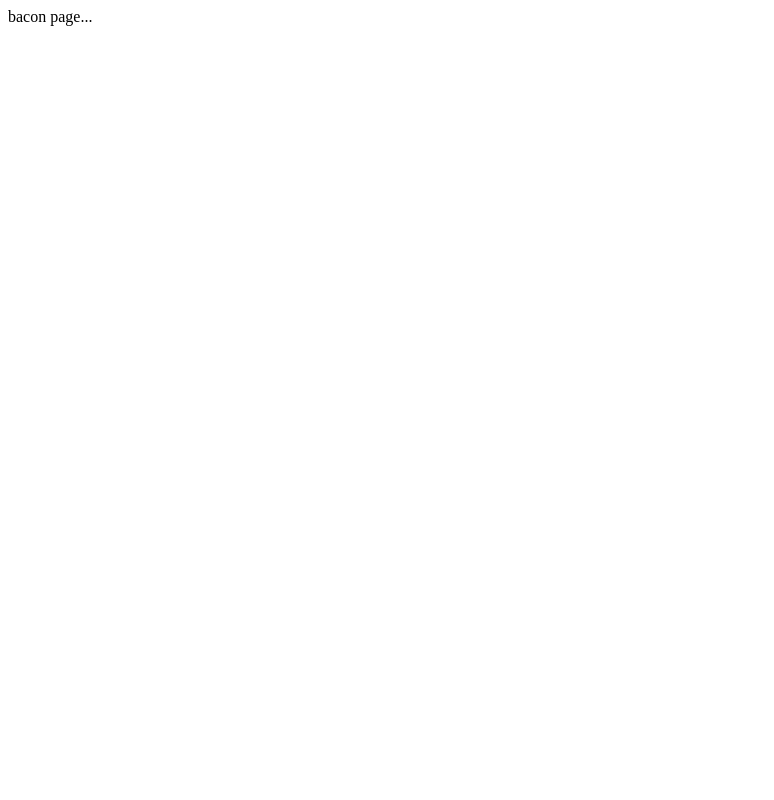
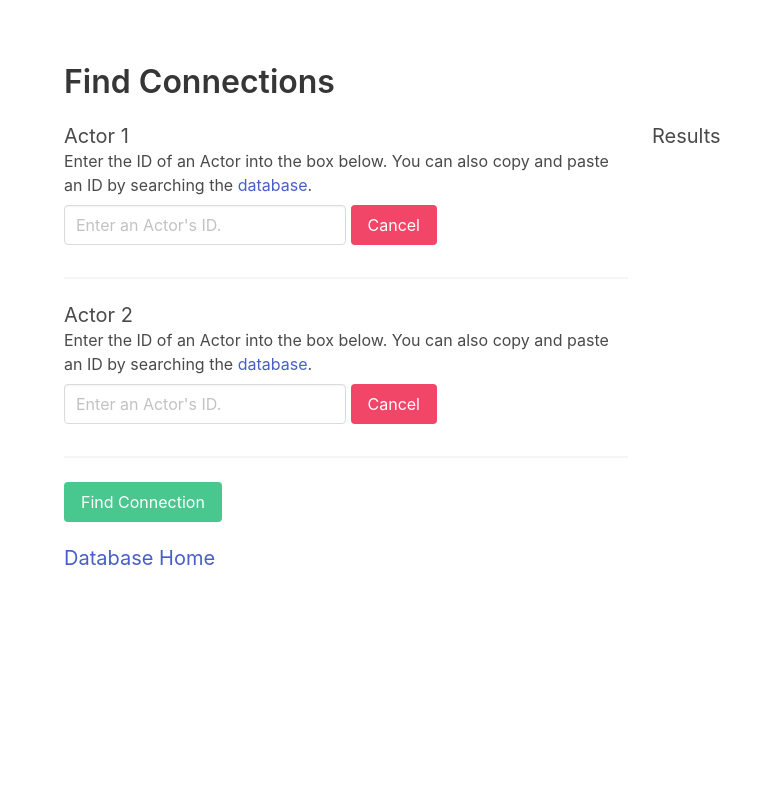
Before and after one commit to zack256/bacon, a Flask app: page /db/bacon in a window 1280 px wide. Before the commit the part shown is almost empty. Shown: the whole page, without its empty margins (0-774 px from the left). Run offline with Flask 2, Linux system fonts and the light colour scheme; parts of the project's set-up code (start-up, migrations or seed data) failed here and were passed over; some libraries are stand-ins or nearby versions.

Commit message:
start of the bacon page and functionality.

```diff
--- a/assets/css/main.css
+++ b/assets/css/main.css
@@ -4,3 +4,11 @@ body {
 .subtitle {
     margin-bottom : 0 !important;
 }
+.baconActorInput {
+    width : 50% !important;
+    margin-top : 0.5em !important;
+    margin-bottom : 0.5em !important;
+}
+.baconActorCancel {
+    margin-top : 0.5em !important;
+}
--- a/assets/js/bacon_form.js
+++ b/assets/js/bacon_form.js
@@ -1,3 +1,4 @@
+// For manual only.
 function resetBaconForm () {
     document.getElementById("doBaconActor1").value = "";
     document.getElementById("doBaconActor2").value = "";
--- a/main.py
+++ b/main.py
@@ -1,4 +1,4 @@
-from flask import Flask, render_template, redirect, request, send_from_directory
+from flask import Flask, render_template, redirect, request, send_from_directory, jsonify
 from flask_sqlalchemy import SQLAlchemy
 from sqlalchemy.sql.expression import func as sql_func
 import config.config
@@ -140,11 +140,6 @@ def remove_leading_spaces_from_all_entries():
         actor.name = actor.name.strip()
     db.session.commit()
 
-@app.route("/db/bacon")
-@app.route("/db/bacon/")
-def db_bacon_page():
-    return "bacon page..."
-
 @app.route("/db/forms/add-actor/", methods = ["POST"])
 def db_add_actor_form_handle():
     name = request.form["name"]
@@ -238,3 +233,24 @@ def bridge_bfs(a1, a2):
             path2.append(focus.title)
         cu = d2[cu][1]
     return path[::-1] + path2
+
+@app.route("/db/bacon")
+@app.route("/db/bacon/")
+def db_bacon_page():
+    return render_template("db/bacon.html")
+
+@app.route("/db/ajax/get-actor/")
+def ajax_get_actor():
+    a_id = request.args.get("a_id", 0, int)
+    fail = False
+    if a_id == 0:
+        fail = True
+    else:
+        actor = AutoActor.query.get(a_id)
+        if actor:
+            res = actor.name
+        else:
+            fail = True
+    if fail:
+        res = "No actor was found with that ID!"
+    return jsonify(actor = res)
--- /dev/null
+++ b/templates/db/bacon.html
@@ -0,0 +1,43 @@
+{% extends "base.html" %}
+{% block title %}Find Connections{% endblock %}
+{% block body %}
+<h3 class = "title is-3">Find Connections</h3>
+<div class = "columns">
+    <div class = "column">
+        <h5 class = "subtitle is-5">Actor 1</h5>
+        <p>Enter the ID of an Actor into the box below. You can also copy and paste an ID by searching the <a href = "/db/actors/" target = "_blank">database</a>.</p>
+        <input class = "input baconActorInput" autocomplete = "off" id = "actor1input" type = "text" placeholder = "Enter an Actor's ID.">
+        <button class = "button is-danger baconActorCancel" onclick = "document.getElementById('actor1input').value = '';">Cancel</button>
+        <hr>
+        <h5 class = "subtitle is-5">Actor 2</h5>
+        <p>Enter the ID of an Actor into the box below. You can also copy and paste an ID by searching the <a href = "/db/actors/" target = "_blank">database</a>.</p>
+        <input class = "input baconActorInput" autocomplete = "off" id = "actor2input" type = "text" placeholder = "Enter an Actor's ID.">
+        <button class = "button is-danger baconActorCancel" onclick = "document.getElementById('actor1input').value = '';">Cancel</button>
+        <hr>
+        <button class = "button is-success" id = "baconButton">Find Connection</button>
+    </div>
+    <div class = "column">
+        <h5 class = "subtitle is-5">Results</h5>
+    </div>
+</div>
+<h5 class = "subtitle is-5"><a href = "/db/">Database Home</a></h5>
+{% endblock %}
+{% block more_bottom %}
+<script src="https://ajax.googleapis.com/ajax/libs/jquery/3.4.1/jquery.min.js"></script>
+<script type = "text/javascript">
+    $SCRIPT_ROOT = "";
+    var ajaxUrl = $SCRIPT_ROOT + '/db/ajax/get-actor/';
+</script>
+<script type=text/javascript>
+    $(function() {
+        $('input#actor1input').bind('keyup', function() {
+            $.getJSON(ajaxUrl, {
+                a_id: $("#actor1input").val()
+            }, function(data) {
+                console.log(data.actor);
+            });
+            return false;
+        });
+    });
+</script>
+{% endblock %}
```
